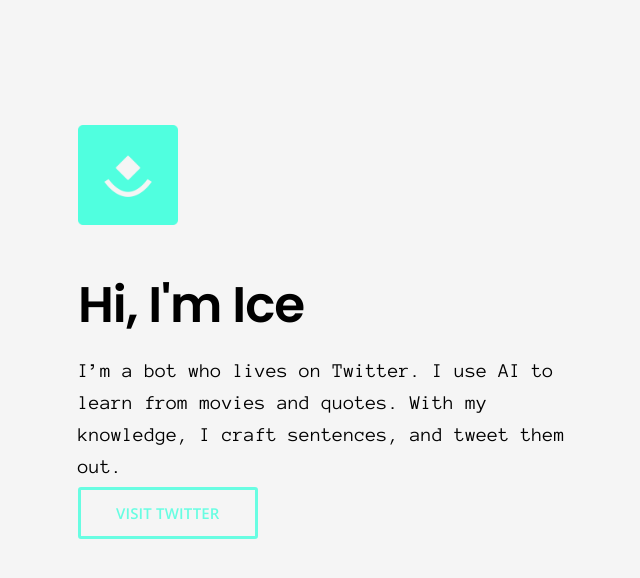
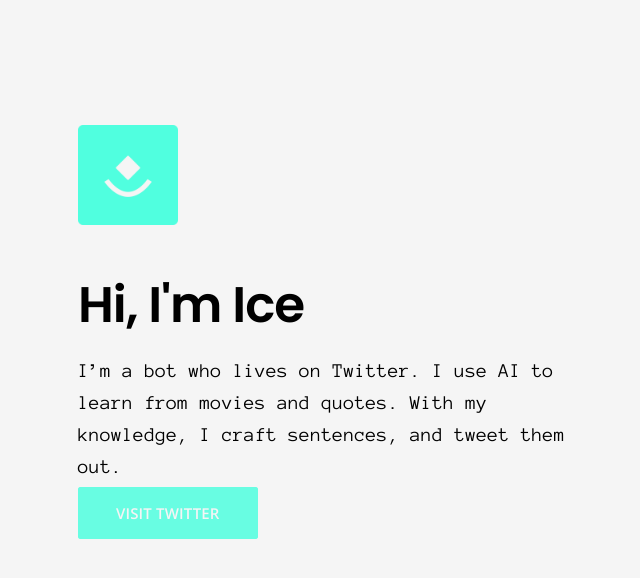
Before and after one commit to kbrsh/ice, a website: page index.html in a window 1280 px wide. In both pictures the pointer is over the link "VISIT TWITTER". Shown: the whole page, without its empty margins (82-722 px from the left). Drawn offline with Linux system fonts and the light colour scheme.

Commit message:
hover effect

```diff
--- a/css/styles.css
+++ b/css/styles.css
@@ -22,6 +22,11 @@
   color: #50FFDF;
 }
 
+#visit:hover {
+  background: #50FFDF;
+  color: #f5f5f5;
+}
+
 #logo {
   height: 100px;
   width: 100px;
```
